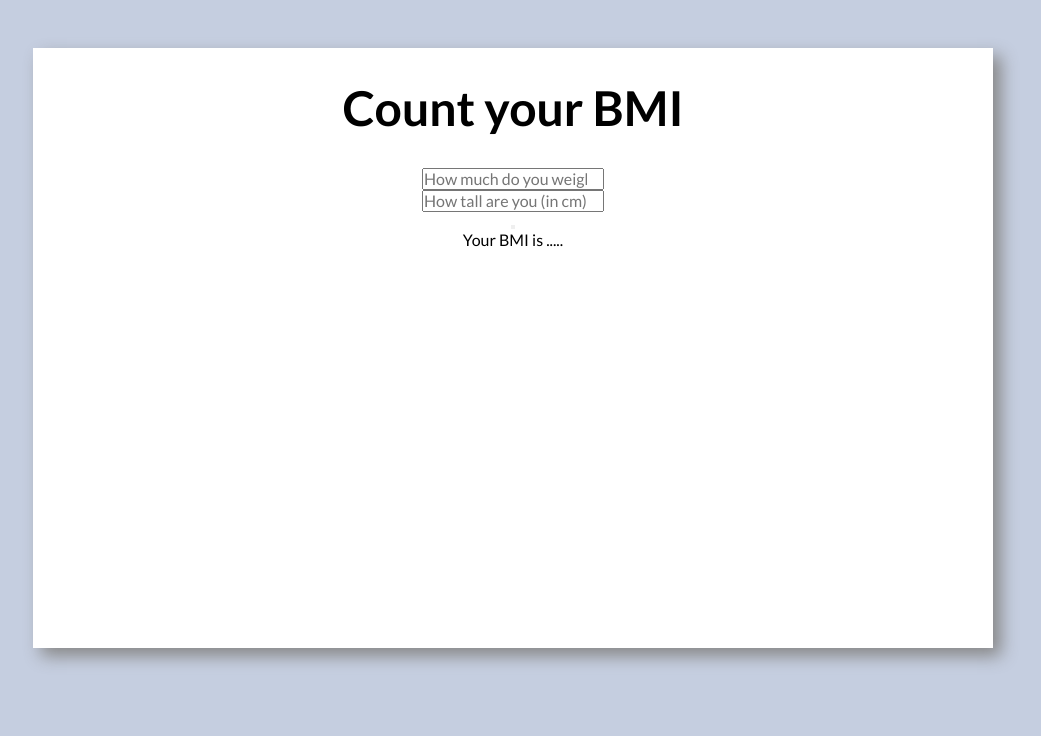
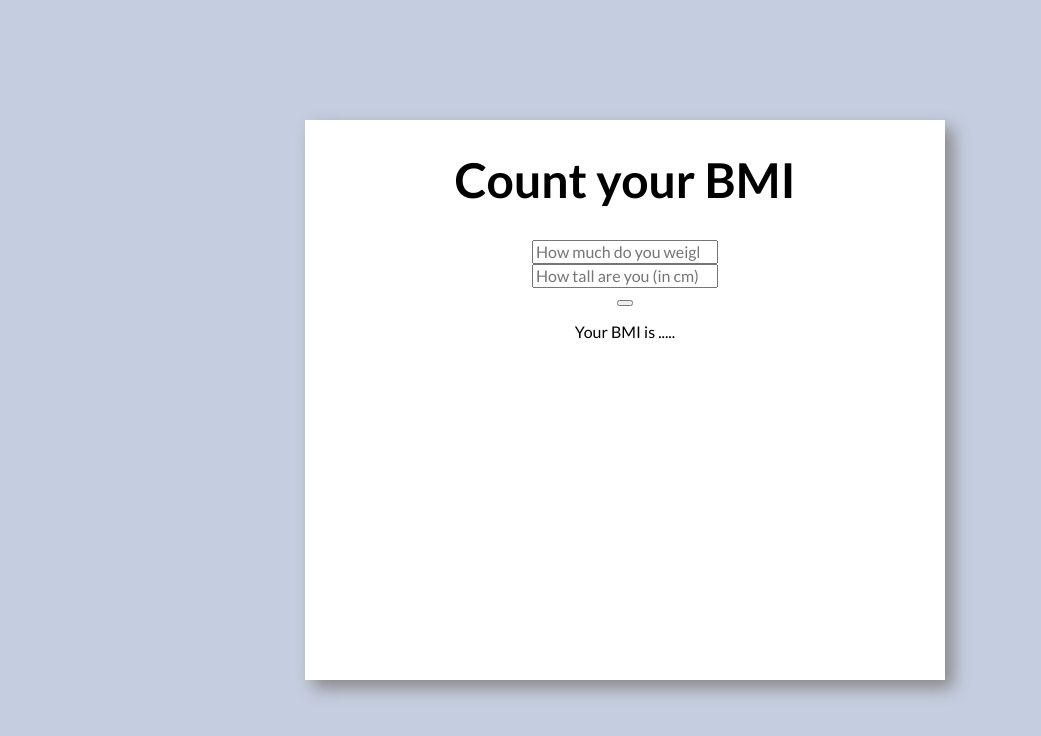
Before and after one commit to TiiTro/BMI_counter_react_app, a React (Create React App) app: page / in a window 1280 px wide. Shown: the top 736 px of the page, without its empty margins (15-1056 px from the left). Built offline with nearby package versions, Linux system fonts and the light colour scheme.

Commit message:
Added color-variables, positioned card in the middle

```diff
--- a/src/App.scss
+++ b/src/App.scss
@@ -1,9 +1,19 @@
+/* * {
+  margin: 0;
+  padding: 0;
+  box-sizing: border-box;
+  height: 100%;
+  width: 100%;
+}
+*/
+
+
 .App {
   text-align: center;
-  min-height: 100vh;
-  min-width: 100vw;
-  display: flex;
-  flex-direction: column;
+  height: 100vh;
+  width: 100vw;
+  //display: flex;
+  //flex-direction: column;
   margin: 0;
   padding: 0;
   box-sizing: border-box;
--- a/src/Components/Card/_card.scss
+++ b/src/Components/Card/_card.scss
@@ -1,11 +1,19 @@
+
 .card {
 
+  display: flex;
+  flex-direction: column;
+
     &__container {
-      position: relative;
+      position: absolute;
+      top: 50%;
+      left: 50%;
+      transform: translate(-50%, -50%);
+      width: 40rem;
+      height: 35rem;
+
       z-index: 1;
-      margin: 3rem;
-      width: 75vw;
-      height: 75vh;
+
       perspective: 1000;
       background-color: white;
       box-shadow: .5rem .51rem 1rem #888;
--- a/src/Styles/tools/_variables.scss
+++ b/src/Styles/tools/_variables.scss
@@ -0,0 +1,19 @@
+$color-red-dark: #ED1F24;
+$color-red-light: #F4787B;
+
+$color-orange-dark: #FB6F1B;
+$color-orange-light: #FBA51B;
+
+$color-yellow-dark: #FBD61B;
+$color-yellow-light: #FFFDB1;
+
+$color-green-dark: #21A612;
+$color-green-light: #6DFF5D;
+
+$color-grey-black: #2D2E2F;
+$color-grey-dark: #616666;
+$color-grey-middle: #87888C;
+$color-grey-light: #D8D8D8;
+$color-grey-white: #F6F8FF;
+
+$color-white: #ffffff;
--- a/src/index.scss
+++ b/src/index.scss
@@ -4,25 +4,3 @@
 @import './Styles/tools/functions';
 @import './Styles/tools/mixins';
 @import './Styles/tools/variables';
-
-* {
-  margin: 0;
-  padding: 0;
-  box-sizing: border-box;
-}
-
-/*body {
-  margin: 0;
-  padding: 0;
-  font-family: -apple-system, BlinkMacSystemFont, "Segoe UI", "Roboto", "Oxygen",
-    "Ubuntu", "Cantarell", "Fira Sans", "Droid Sans", "Helvetica Neue",
-    sans-serif;
-  -webkit-font-smoothing: antialiased;
-  -moz-osx-font-smoothing: grayscale;
-}
-
-code {
-  font-family: source-code-pro, Menlo, Monaco, Consolas, "Courier New",
-    monospace;
-}
-*/
```
